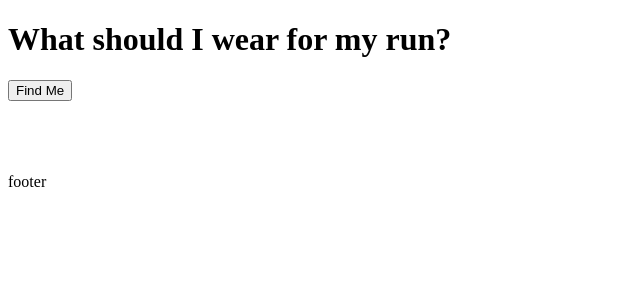
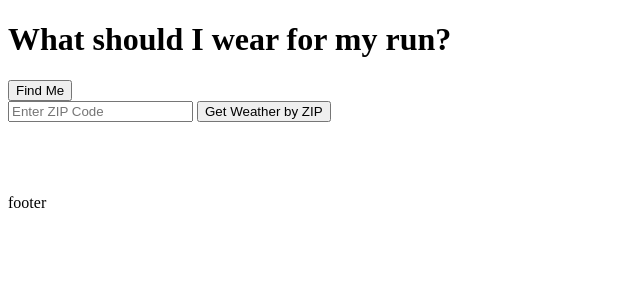
Before and after one commit to mdlarson/ProjectRunwear, a Flask app: page / in a window 1280 px wide. Shown: the part 26-326 px from the top of the page, without its empty margins (0-640 px from the left). Run offline with Flask 3, Linux system fonts and the light colour scheme.

Commit message:
Add weather search by ZIP

```diff
--- a/static/geo.js
+++ b/static/geo.js
@@ -5,6 +5,26 @@ async function getLocation() {
         navigator.geolocation.getCurrentPosition(displayWeather, displayError);
     } else {
         alert("Geolocation is not supported by this browser.");
+    }
+}
+
+// Fetch location from user-provided ZIP
+async function getWeatherByZip() {
+    const zip = document.getElementById('zipInput').value;
+    if (!zip) {
+        alert('Please enter a valid ZIP code.');
+        return;
+    }
+
+    try {
+        const geoApiUrl = `https://api.zippopotam.us/us/${zip}`;
+        const locationResponse = await fetch(geoApiUrl);
+        const locationData = await handleFetchResponse(locationResponse);
+        const { latitude, longitude } = locationData.places[0];
+        fetchWeather(latitude, longitude);
+    } catch (error) {
+        logError(error);
+        document.getElementById('forecastSourceOutput').innerHTML = "Failed to fetch location data.";
     }
 }
 
@@ -55,7 +75,7 @@ function updateWeatherDisplay(temp, tempUnit, forecastSummary, windSpeed, precip
         })
     }).then(response => response.json())
         .then(data => {
-            console.log(data);
+            console.log(data); // TODO: remove logging
             // Display images on webpage
             const imagesHtml = data.imageUrls.map(url => `<img src="${url}" alt="clothing item" width="200px">`).join('');
             document.getElementById('recommendationOutput').innerHTML = imagesHtml;
--- a/templates/runwear.html
+++ b/templates/runwear.html
@@ -15,6 +15,8 @@
     <main>
         <h1>What should I wear for my run?</h1>
         <button onclick="getLocation()">Find Me</button><br>
+        <input type="text" id="zipInput" placeholder="Enter ZIP Code">
+        <button onclick="getWeatherByZip()">Get Weather by ZIP</button><br>
         <div id="latLongOutput"></div><br>
         <div id="forecastSourceOutput"></div><br>
         <div id="forecastOutput"></div><br>
```
